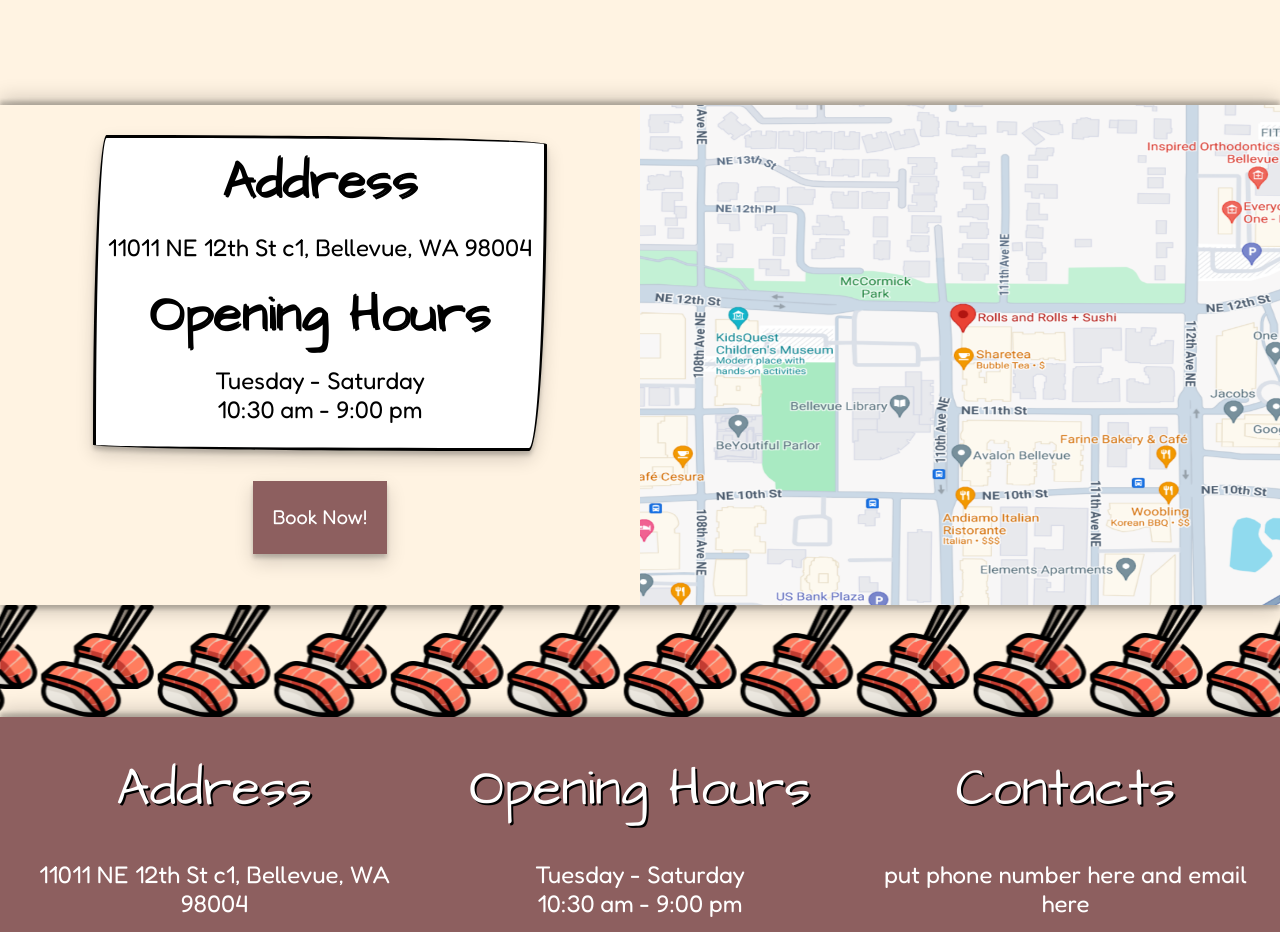
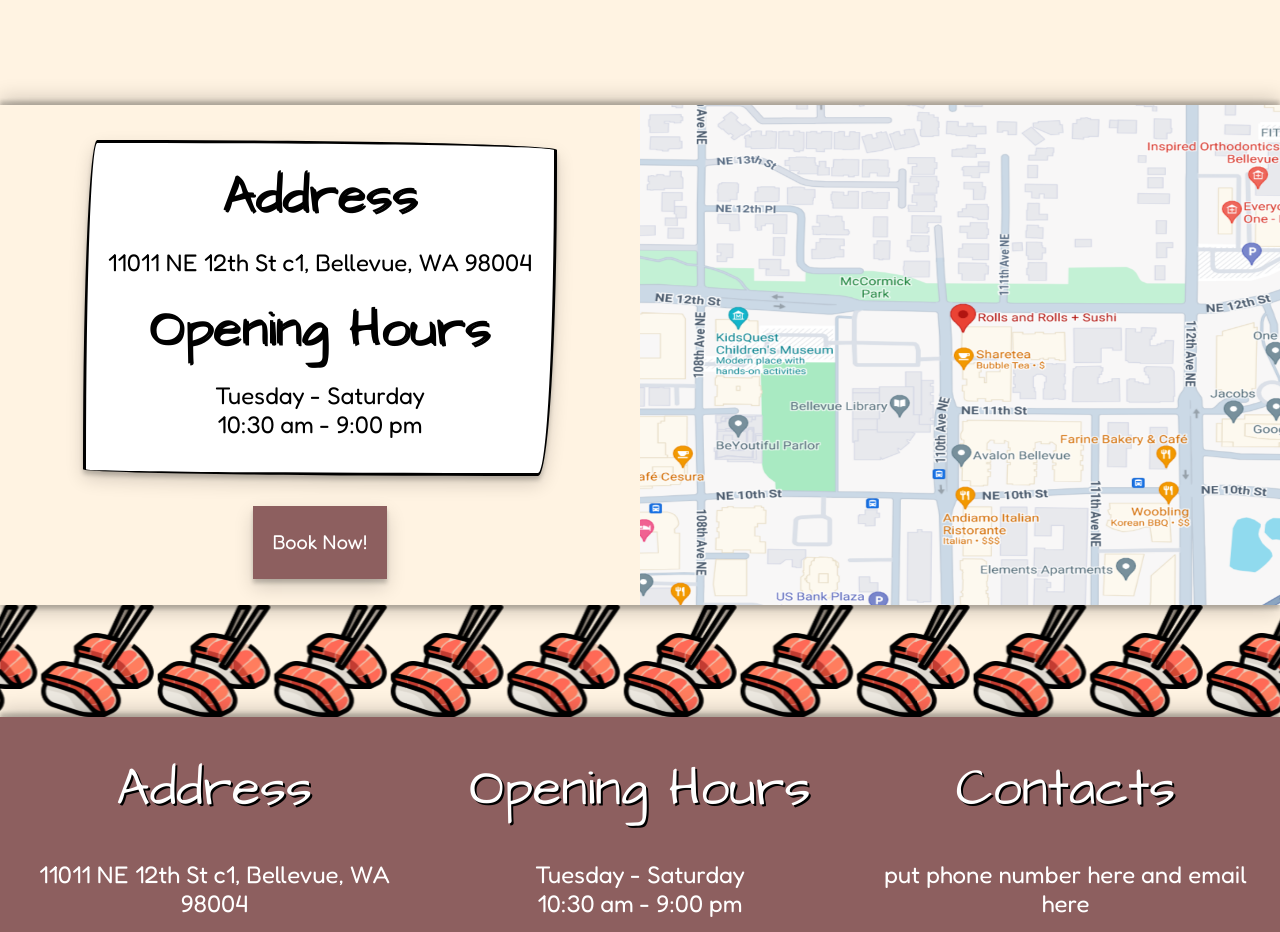
Before and after one commit to yenny1124/Restaurant-Ordering-App, a Next.js app: page / in a window 1280 px wide. Shown: the part 1900-2832 px from the top of the page. Built offline with nearby package versions, Linux system fonts and the light colour scheme.

Commit message:
style: added side margins

```diff
--- a/src/app/sections/location/locationsection.css
+++ b/src/app/sections/location/locationsection.css
@@ -25,11 +25,13 @@
   justify-content: center;
 }
 .location-section-details div {
+  min-width: 320px;
   background-color: white;
   box-shadow: var(--box-shadow);
   border-radius: var(--border-radius);
   border-width: 3px 3px 5px 5px;
   border: black solid;
+  margin: 0px 12px;
 }
 
 .location-section-api {
@@ -65,3 +67,10 @@
     height: auto;
   }
 }
+
+@media screen and (min-width: 768px) {
+  .location-section-details div {
+    padding: 10px;
+    margin-top: 30px;
+  }
+}
```
